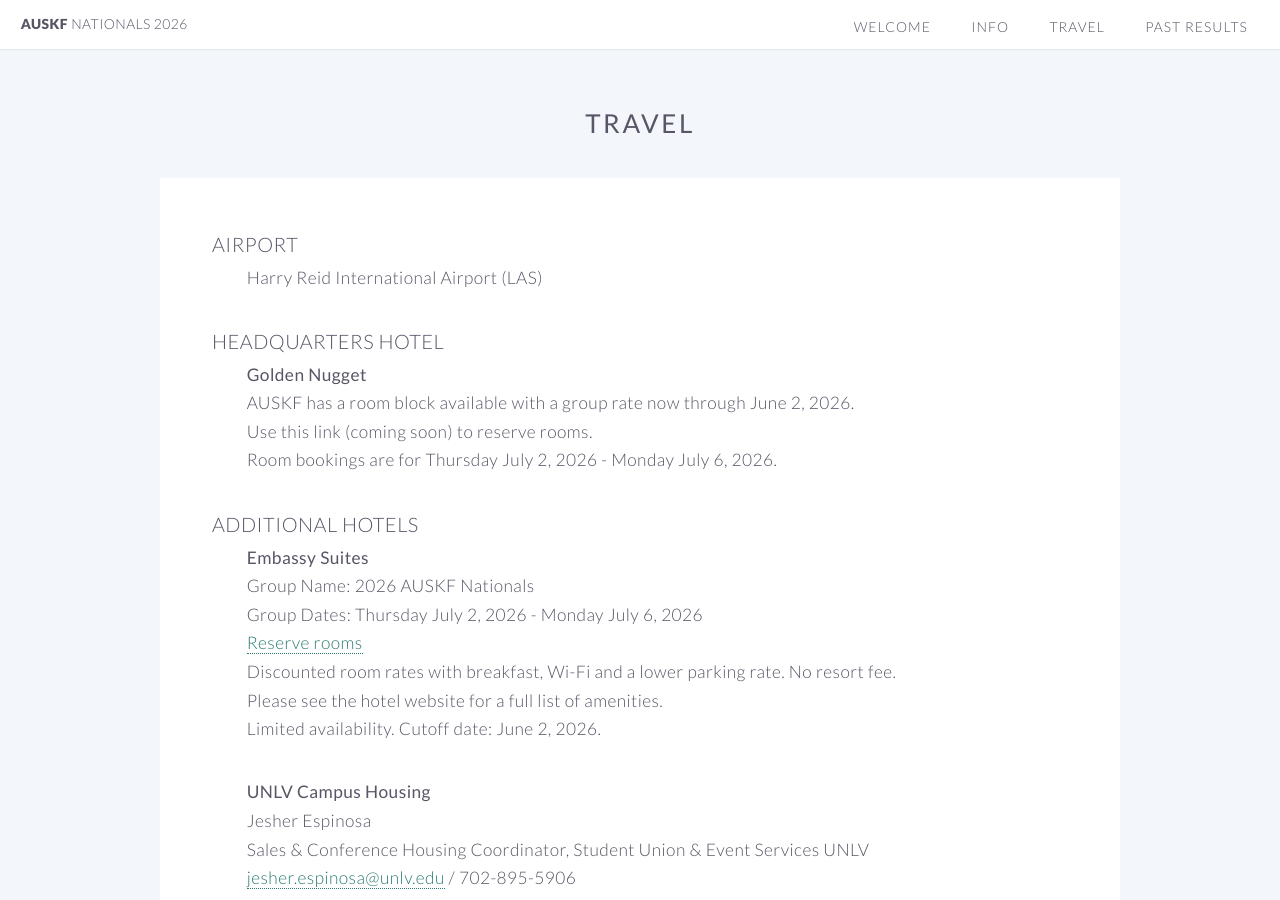
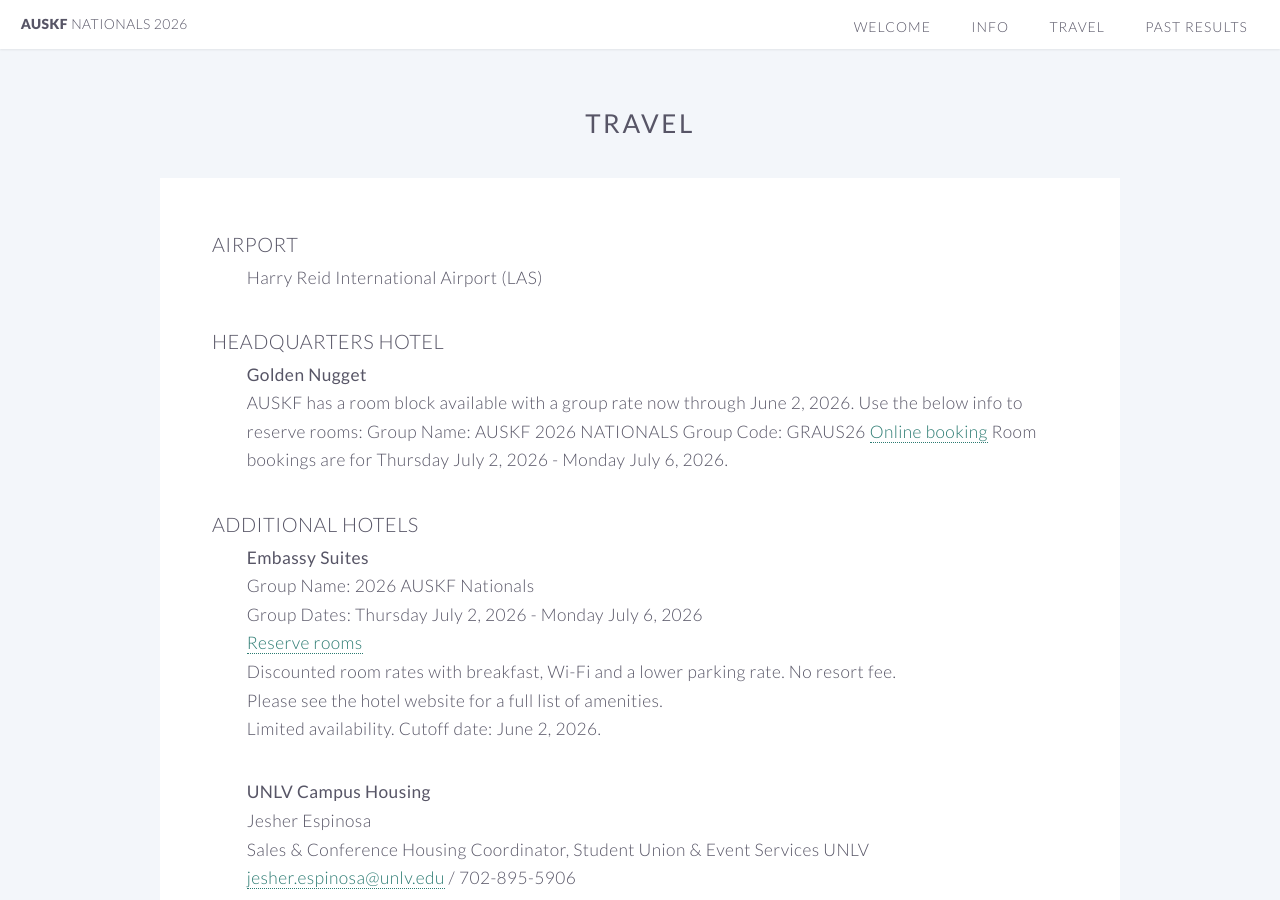
Before and after one commit to auskf-web/auskf-nationals.github.io, a Jekyll site: the page built from travel.md, in a window 1280 px wide and 900 px high. Built offline with Jekyll 4.4.1, drawn with Linux system fonts in a browser that asks for light colours.

Commit message:
Update travel.md

```diff
--- a/travel.md
+++ b/travel.md
@@ -12,7 +12,10 @@ Harry Reid International Airport (LAS)
 <div markdown="1" class="indented">
 **Golden Nugget**
 AUSKF has a room block available with a group rate now through June 2, 2026.
-Use this link (coming soon) to reserve rooms.
+Use the below info to reserve rooms:
+Group Name: AUSKF 2026 NATIONALS
+Group Code: GRAUS26
+[Online booking](https://goldennugget.book.pegsbe.com/promo?offerCode=GRAUS26&hotel=GNLV)
 Room bookings are for Thursday July 2, 2026 - Monday July 6, 2026.
 </div>
 
```
